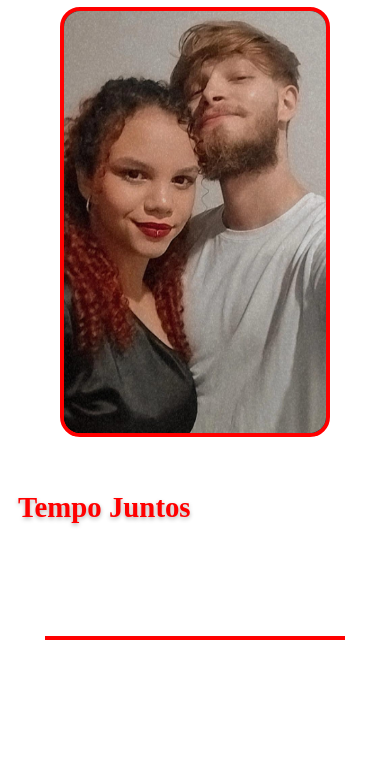
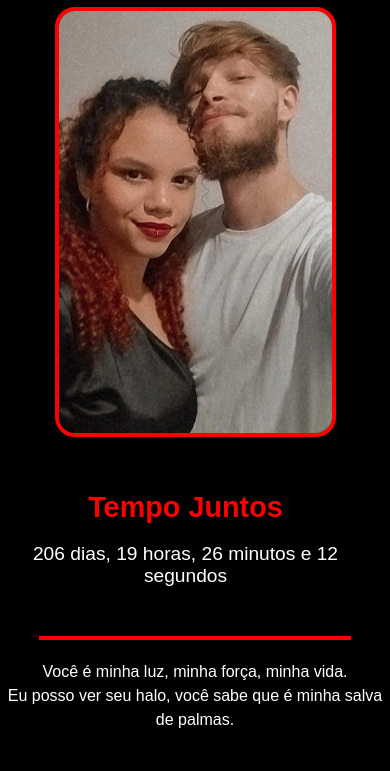
Before and after one commit to ewrtonj/cartinhaslovers, a plain HTML site: page index.html in a window 390 px wide. Shown: the part 73-844 px from the top of the page. Drawn offline with Linux system fonts and the light colour scheme.

Commit message:
Atualizar estilos do CSS para melhorar responsividade

```diff
--- a/styles.css
+++ b/styles.css
@@ -1,4 +1,3 @@
-<<<<<<< HEAD
 /* Estilos gerais do body */
 body {
     font-family: Arial, sans-serif;
@@ -129,136 +128,4 @@ body::before {
     .mensagem-final p {
         font-size: 1em; /* Ajuste do tamanho da fonte */
     }
-=======
-/* Estilos gerais do body */
-body {
-    font-family: Arial, sans-serif;
-    background-color: black; /* Fundo preto simples */
-    color: white; /* Letras brancas */
-    display: flex;
-    flex-direction: column;
-    justify-content: flex-start;
-    align-items: center;
-    height: 100vh;
-    margin: 0;
-    text-align: center;
-    position: relative;
-    overflow: hidden;
 }
-
-/* Adicionando estrelas como pequenos pontos brilhantes */
-body::before {
-    content: "";
-    position: absolute;
-    top: 0;
-    left: 0;
-    width: 100%;
-    height: 100%;
-    background-image: radial-gradient(circle closest-side, rgba(255, 255, 255, 0.6) 15%, transparent 16%) 0 0,
-                      radial-gradient(circle closest-side, rgba(255, 255, 255, 0.6) 15%, transparent 16%) 50% 50%;
-    background-size: 20px 20px;
-    pointer-events: none;
-    z-index: 0; /* Certifica-se de que as estrelas fiquem atrás dos outros elementos */
-}
-
-/* Estilo do slideshow */
-.slideshow {
-    width: 90%; /* Ajustado para ocupar mais espaço */
-    max-width: 600px; /* Largura máxima para o slideshow */
-    height: 60vh;     /* Altura ajustada para telas menores */
-    margin: 20px auto;
-    position: relative;
-    z-index: 1;
-    display: flex;
-    justify-content: center;
-    align-items: center;
-    overflow: hidden;
-    background-color: black; /* Fundo preto, para cobrir qualquer espaço vazio */
-    border-radius: 20px; /* Bordas arredondadas no contêiner */
-    border: 4px solid red; /* Borda vermelha de 4px */
-}
-
-/* Estilo das imagens */
-.slideshow img {
-    width: 100%;        /* A largura será sempre 100% do contêiner */
-    height: 100%;       /* A altura será sempre 100% do contêiner */
-    object-fit: cover;  /* A imagem vai cobrir totalmente o contêiner sem distorção */
-    position: absolute;
-    opacity: 0;
-    transition: opacity 1s ease-in-out;
-}
-
-/* Classe ativa para exibir a imagem */
-.slideshow .ativo {
-    opacity: 1;
-}
-
-/* Estilo do cronômetro */
-.relogio {
-    padding: 10px;
-    background: none; /* Removido fundo verde */
-    color: white; /* Letras brancas para o cronômetro */
-    font-size: 1.5em;
-    margin-top: 1px;
-    max-width: 600px;
-    width: 90%; /* Ajuste a largura para dispositivos móveis */
-    z-index: 1;
-}
-
-.relogio h2 {
-    margin-bottom: 10px;
-    font-size: 1.5em;
-    color: red; /* Cor vermelha para 'Tempo Juntos' */
-    text-shadow: 0 2px 4px rgba(0, 0, 0, 0.3);
-}
-
-.relogio p {
-    color: white; /* Cor branca para as frases do cronômetro */
-}
-
-/* Estilo para a linha vermelha abaixo do cronômetro */
-.linha-vermelha {
-    width: 80%;          /* Largura de 80% do contêiner */
-    height: 4px;         /* Espessura da linha */
-    background-color: red; /* Cor vermelha */
-    margin: 20px 0;      /* Espaço superior e inferior */
-    margin-left: auto;   /* Centraliza horizontalmente */
-    margin-right: auto;  /* Centraliza horizontalmente */
-}
-
-/* Estilo para a mensagem abaixo da linha vermelha */
-.mensagem-final {
-    text-align: center;  /* Centraliza o texto */
-    margin-top: 10px;    /* Espaço acima da frase */
-}
-
-.mensagem-final p {
-    color: white;        /* Cor do texto em branco */
-    font-size: 1.2em;    /* Tamanho da fonte */
-    line-height: 1.5;    /* Ajusta o espaçamento entre as linhas */
-}
-
-/* Ajustes para telas pequenas */
-@media (max-width: 768px) {
-    /* Tornando o slideshow mais responsivo */
-    .slideshow {
-        width: 70%;
-        height: 50vh; /* Ajuste da altura do slideshow */
-    }
-
-    /* Ajustes no cronômetro */
-    .relogio {
-        font-size: 1.2em;
-        width: 90%;
-    }
-
-    /* Ajuste da linha e da mensagem */
-    .linha-vermelha {
-        width: 80%;
-    }
-
-    .mensagem-final p {
-        font-size: 1em; /* Ajuste do tamanho da fonte */
-    }
->>>>>>> ca375a85a0841510d1bfb257109d26011174d8c8
-}
```
